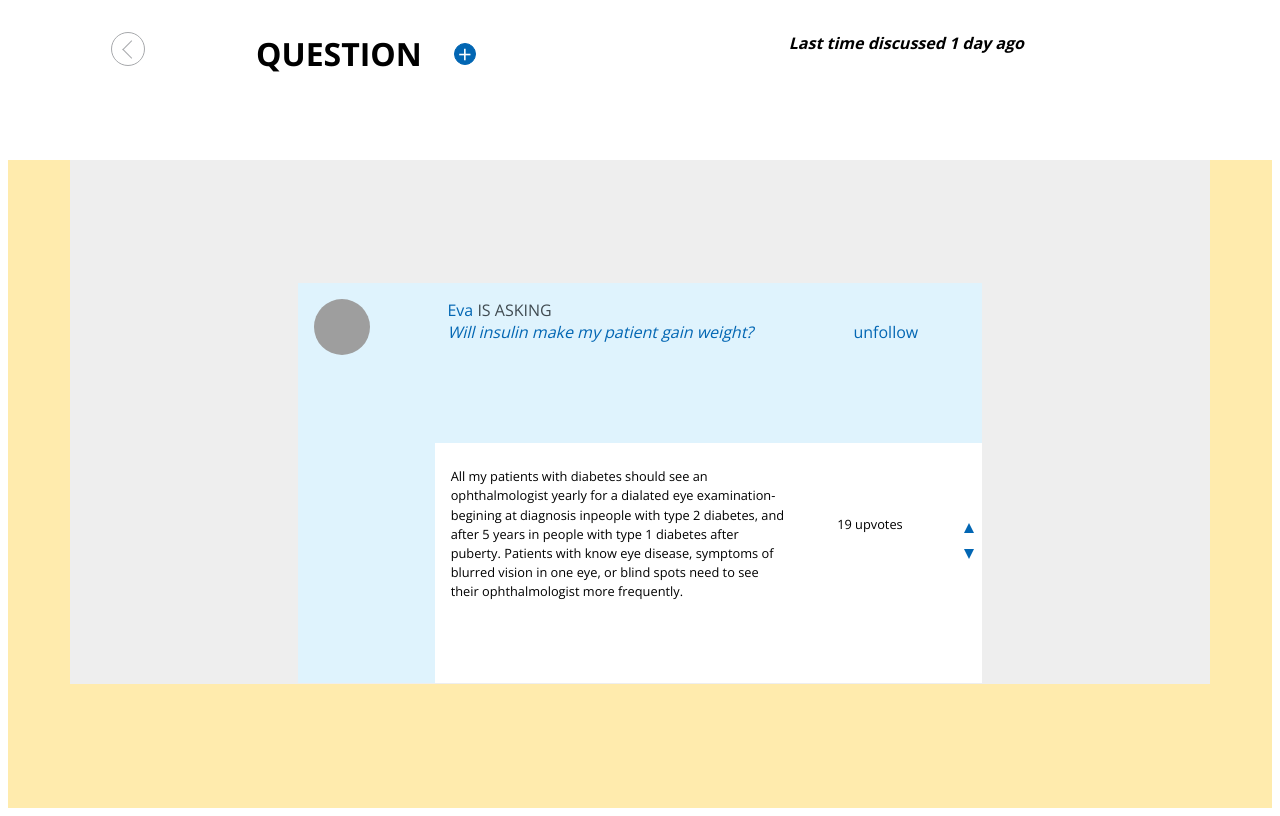
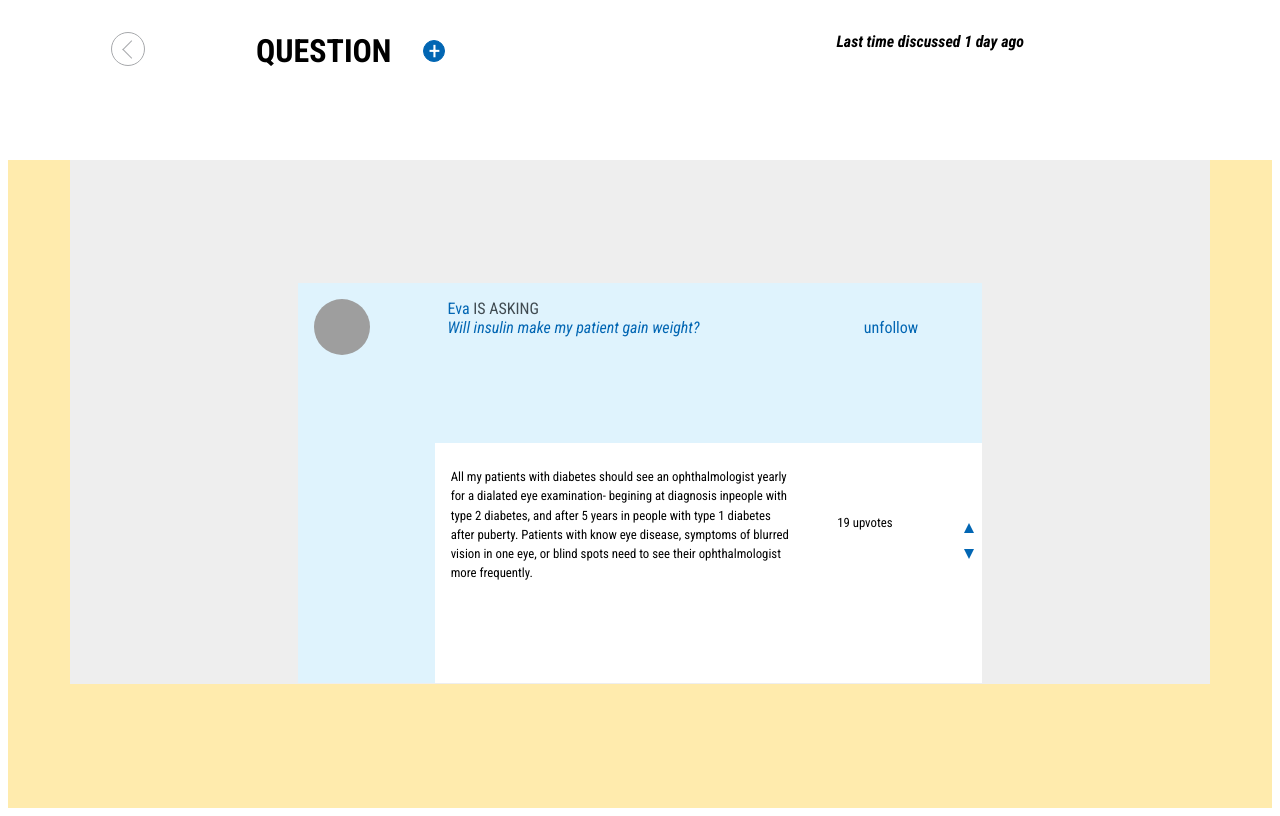
Before and after one commit to NancyBabich/ask-a-question, a React app: page /new in a window 1280 px wide. Built offline with nearby package versions, Linux system fonts and the light colour scheme; grey boxes are pictures that could not be loaded.

Commit message:
add Roboto Condensed as default font

```diff
--- a/app/components/AppContainer.js
+++ b/app/components/AppContainer.js
@@ -14,7 +14,7 @@ const PrimaryContainer = styled.div`
   display: flex;
   justify-content: center;
   align-items: center;
-  font-family: 'Open Sans';
+  font-family: 'Roboto Condensed';
   width: 100%;
   height: 100%;
   min-height: 100vh;
--- a/app/components/Profile.js
+++ b/app/components/Profile.js
@@ -80,7 +80,7 @@ const HowItAllStarted = styled.div`
   font-family: 'Crimson Text';
   font-weight: bold;
   font-style: italic;
-  font-size: 2em;
+  font-size: 3em;
 `;
 
 const Modal = styled.div`
@@ -100,6 +100,7 @@ const Modal = styled.div`
 const Name = styled.div`
   color: ${Colors.darkBlue};
   font-weight: 700;
+  font-size: 1.5rem;
 `;
 
 const ProfileContainer = Container.extend`
--- a/app/index.html
+++ b/app/index.html
@@ -4,6 +4,8 @@
   <meta charset="UTF-8">
   <title>Ask anything</title>
   <link href="https://fonts.googleapis.com/css?family=Open+Sans:400,700" rel="stylesheet">
+  <link href="https://fonts.googleapis.com/css?family=Crimson+Text:400,400i,700,700i" rel="stylesheet">
+  <link href="https://fonts.googleapis.com/css?family=Roboto+Condensed:400,400i,700,700i" rel="stylesheet">
 </head>
 <body>
   <div id="app"></div>
```
